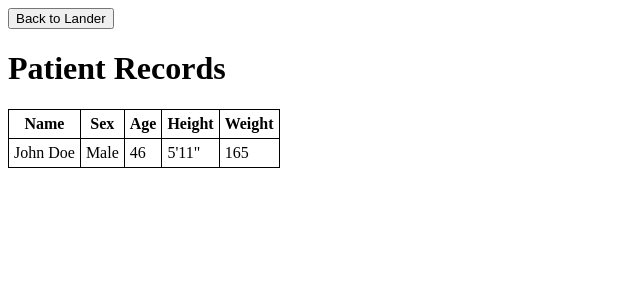
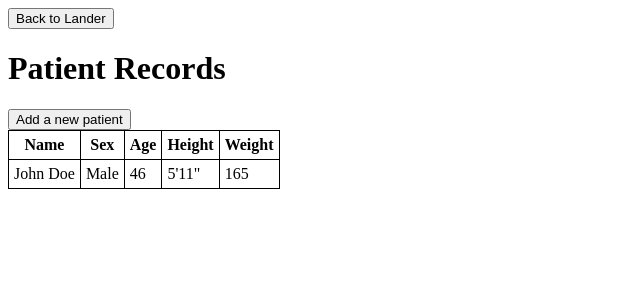
Before and after one commit to TheProblemSolvers/MedicalSoftware, a PHP site: page /provider/provider_database.html in a window 1280 px wide. Shown: the top 300 px of the page, without its empty margins (0-640 px from the left). Run offline with PHP 8.4, Linux system fonts and the light colour scheme.

Commit message:
added new feature where provider can add new patients to the database, the patient's data is stored in the provider's corresponding .txt file

```diff
--- a/provider/provider_database.html
+++ b/provider/provider_database.html
@@ -15,6 +15,7 @@
         }
         </style>
         <h1>Patient Records</h1>
+        <button onclick="document.location='provider_addNewPatient.html'">Add a new patient</button>
         <table>
             <thead>
                 <tr>
--- a/users/credentials.php
+++ b/users/credentials.php
@@ -74,6 +74,7 @@ function addCredentials($firstName, $lastName, $newUsername, $newPassword, $newU
     return false;
 }
 
+#accesses the requested user data file and returns the users full name
 function userFullName($userId){
     $fileHandle = fopen("../users\user_data\#" . trim(strval($userId)) . ".txt", 'r');
     $userFullName = trim(fgets($fileHandle));
```
